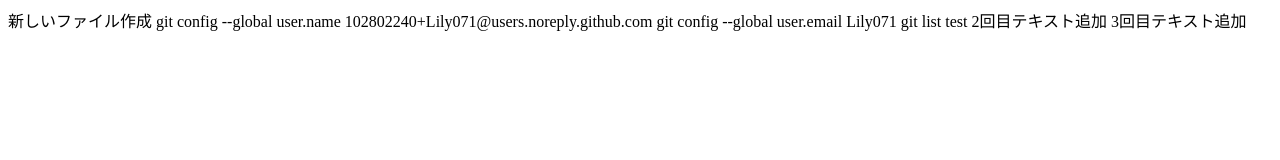
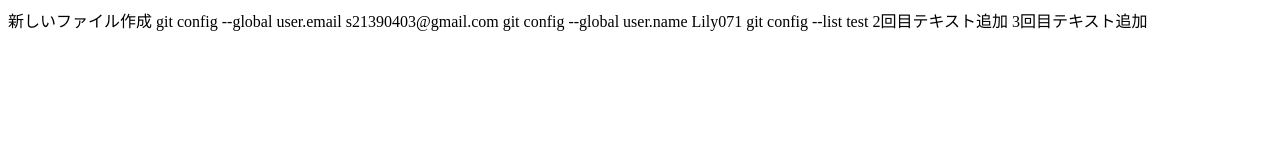
Before and after one commit to Lily071/gs23_js_02, a plain HTML site: page index.html in a window 1280 px wide. Drawn offline with Linux system fonts and the light colour scheme.

Commit message:
4回目変更

```diff
--- a/index.html
+++ b/index.html
@@ -8,9 +8,9 @@
 </head>
 <body>
     新しいファイル作成
-    git config --global user.name 102802240+Lily071@users.noreply.github.com
-    git config --global user.email Lily071
-    git list
+    git config --global user.email s21390403@gmail.com
+    git config --global user.name Lily071
+    git config --list
     test
 
     2回目テキスト追加
```
